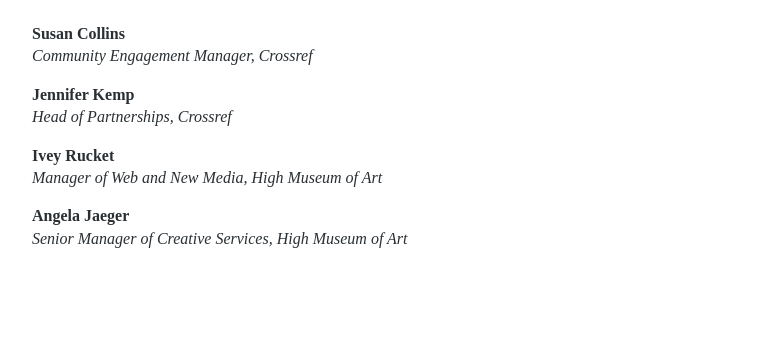
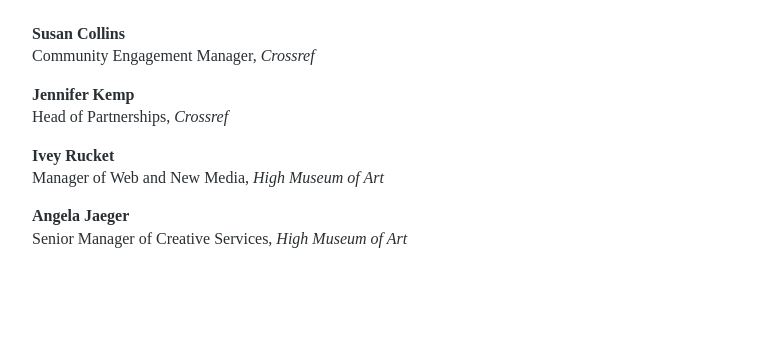
Before and after one commit to digpublishing/digpublishing.github.io, a Jekyll site: the page built from webinars/_posts/2024-06-22-discovery-platform-crossref-and-the-high-museum-of-art.md, in a window 1280 px wide. Shown: the part 924-1261 px from the top of the page, without its empty margins (238-1018 px from the left). Built offline with Jekyll 4.4.1, drawn with Linux system fonts in a browser that asks for light colours.

Commit message:
Updated presenters layout

```diff
--- a/_layouts/webinar.html
+++ b/_layouts/webinar.html
@@ -27,7 +27,7 @@
       {% for presenter in page.presenters %}
         <p>
           <div><strong>{{ presenter.name }}</strong></div>
-          <div><i>{{ if presenter.job_title }}{{presenter.job_title}}, {{ endif }}{{ presenter.affiliation }}</i></div>
+          <div>{{ if presenter.job_title }}{{presenter.job_title}}, {{ endif }}<i>{{ presenter.affiliation }}</i></div>
           {% if presenter.email %}<div><a href="mailto:{{ presenter.email }}">{{ presenter.email }}</a></div>{% endif %}
         </p>
       {% endfor %}
```
